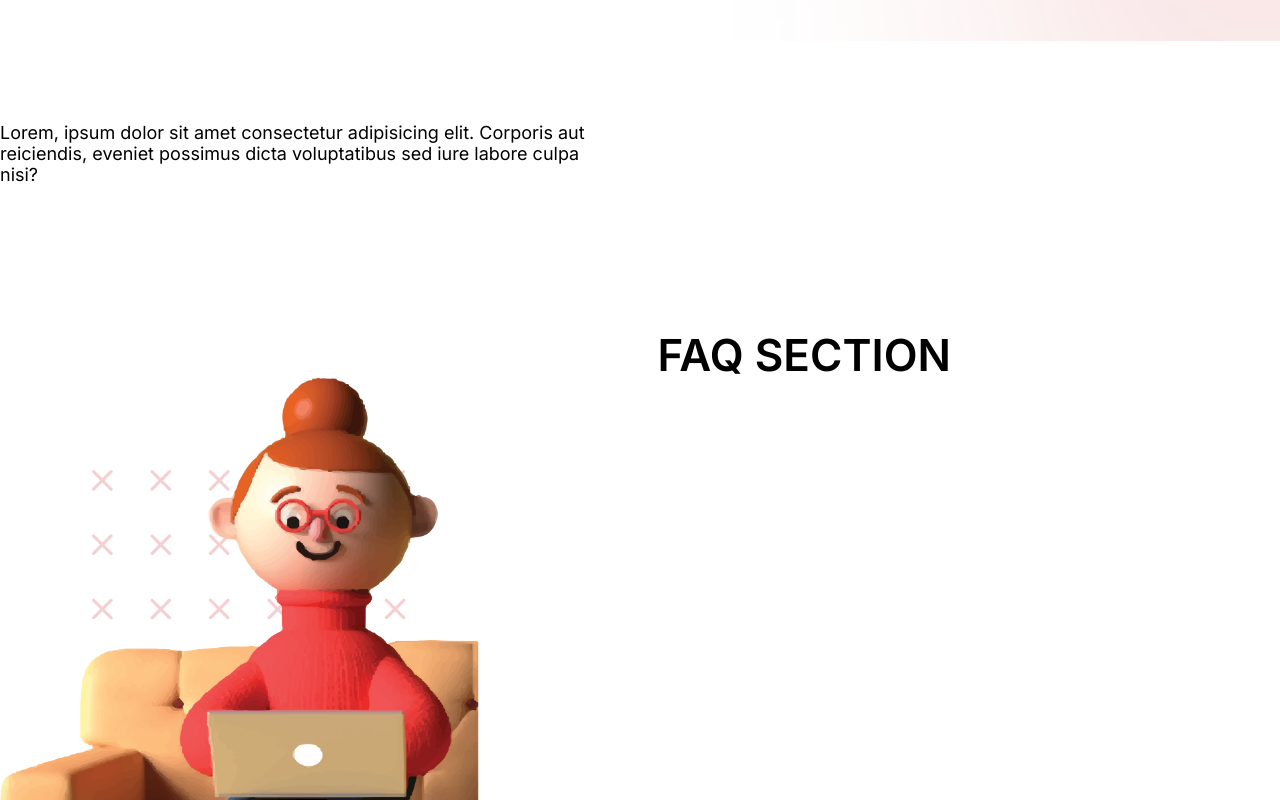
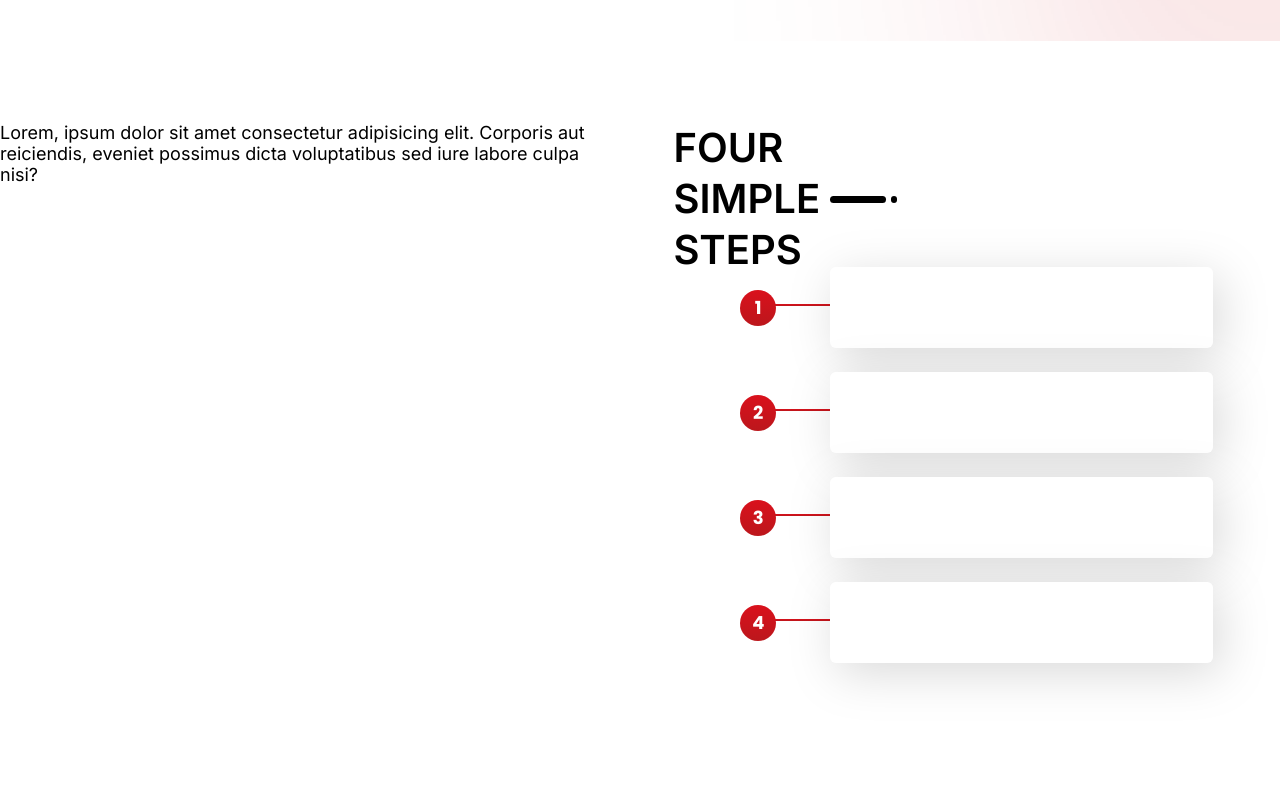
Before and after one commit to mdabhnx/gaman, a React (Create React App) app: page / in a window 1280 px wide. Shown: the part 880-1680 px from the top of the page. Built offline with nearby package versions, Linux system fonts and the light colour scheme.

Commit message:
steps container base design added

```diff
--- a/src/App.jsx
+++ b/src/App.jsx
@@ -15,9 +15,10 @@ const App = () => {
         <Header />
         <Hero />
         <Steps />
-        <Faq />
+        {/* <Faq />
         <Monetization />
-        <Footer />
+        <Footer /> */}
+        <div style={{ height: "300px" }}></div>
       </BrowserRouter>
     </>
   );
--- a/src/components/Steps/Steps.jsx
+++ b/src/components/Steps/Steps.jsx
@@ -11,7 +11,44 @@ const Steps = () => {
             aut reiciendis, eveniet possimus dicta voluptatibus sed iure labore
             culpa nisi?
           </div>
-          <div className="steps-right-contents"></div>
+          <div className="steps-right-contents">
+            <div className="title">
+              <p>
+                Four Simple <span className="long-line"></span>
+                <span className="short-line"></span> Steps
+              </p>
+            </div>
+
+            <div className="per-steps">
+              <div className="step">
+                <div className="rank">
+                  <div className="rank-no">1</div>
+                </div>
+                <div className="info"></div>
+              </div>
+
+              <div className="step">
+                <div className="rank">
+                  <div className="rank-no">2</div>
+                </div>
+                <div className="info"></div>
+              </div>
+
+              <div className="step">
+                <div className="rank">
+                  <div className="rank-no">3</div>
+                </div>
+                <div className="info"></div>
+              </div>
+
+              <div className="step">
+                <div className="rank">
+                  <div className="rank-no">4</div>
+                </div>
+                <div className="info"></div>
+              </div>
+            </div>
+          </div>
         </div>
       </div>
     </div>
--- a/src/components/Steps/steps.scss
+++ b/src/components/Steps/steps.scss
@@ -20,5 +20,102 @@
       grid-template-columns: repeat(2, 1fr);
       gap: 67px;
     }
+
+    .steps-right-contents {
+      .title {
+        width: 266px;
+        height: 100px;
+
+        font-family: "Inter";
+        font-style: normal;
+        font-weight: 600;
+        font-size: 40px;
+        line-height: 51px;
+        text-transform: uppercase;
+        color: #000000;
+
+        .long-line {
+          display: inline-block;
+          width: 55.68px;
+          height: 6.61px;
+          background: #000000;
+          border-radius: 6px;
+          margin-bottom: 10px;
+        }
+
+        .short-line {
+          display: inline-block;
+          width: 6.61px;
+          height: 6.61px;
+          background: #000000;
+          border-radius: 50%;
+          margin-bottom: 10px;
+          margin-left: 4.72px;
+        }
+      }
+    }
   }
 }
+
+.per-steps {
+  display: flex;
+  align-items: center;
+  margin-top: 45px;
+  gap: 24px;
+  flex-direction: column;
+}
+
+.step {
+  display: flex;
+  align-items: center;
+  gap: 54px;
+  .rank {
+    height: 36px;
+    width: 36px;
+    background: linear-gradient(
+        180deg,
+        #e50f1c -38.3%,
+        rgba(146, 0, 0, 0.89) 198.94%
+      ),
+      #ffffff;
+
+    border-radius: 50%;
+    display: flex;
+    justify-content: center;
+    align-items: center;
+
+    .rank-no {
+      position: relative;
+      font-family: "Poppins";
+      font-style: normal;
+      font-weight: 700;
+      font-size: 18px;
+      line-height: 27px;
+      color: #ffffff;
+      &::after {
+        display: block;
+        position: absolute;
+        z-index: -1;
+        bottom: 50%;
+        content: "";
+        width: 78px;
+        height: 2px;
+        border: 2px solid;
+        background: linear-gradient(
+            180deg,
+            #e50f1c -38.3%,
+            rgba(146, 0, 0, 0.89) 198.94%
+          ),
+          linear-gradient(0deg, #ffffff, #ffffff);
+      }
+    }
+  }
+
+  .info {
+    height: 81px;
+    width: 383px;
+    background: #ffffff;
+    border-radius: 6px;
+    filter: drop-shadow(7px 10px 24px rgba(0, 0, 0, 0.149));
+  }
+}
```
